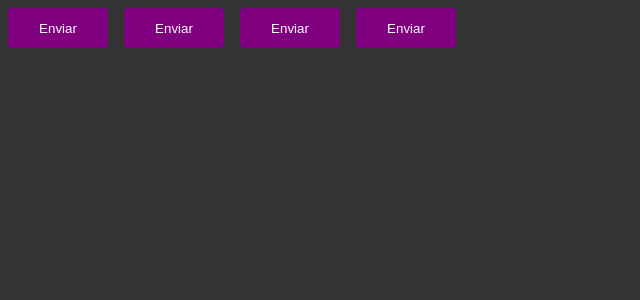
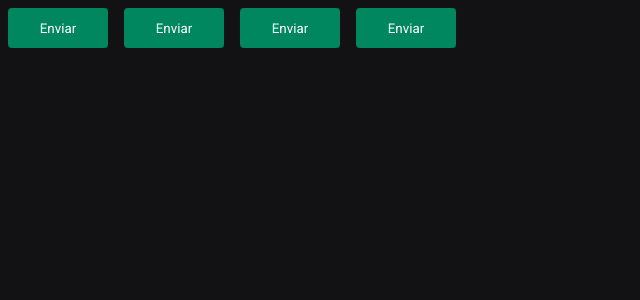
Before and after one commit to gabrielgamboa/ignite-timer, a React (Vite) app: page / in a window 1280 px wide. Shown: the top 300 px of the page, without its empty margins (0-640 px from the left). Built offline with nearby package versions, Linux system fonts and the light colour scheme.

Commit message:
feat: add eslint in project

```diff
--- a/index.html
+++ b/index.html
@@ -2,9 +2,14 @@
 <html lang="en">
   <head>
     <meta charset="UTF-8" />
+    <link rel="preconnect" href="https://fonts.googleapis.com">
+    <link rel="preconnect" href="https://fonts.gstatic.com" crossorigin>
     <link rel="icon" type="image/svg+xml" href="/vite.svg" />
     <meta name="viewport" content="width=device-width, initial-scale=1.0" />
     <title>Vite + React + TS</title>
+
+    <link href="https://fonts.googleapis.com/css2?family=Roboto+Mono:wght@700&family=Roboto:wght@400;700&display=swap" rel="stylesheet">
+
   </head>
   <body>
     <div id="root"></div>
--- a/package.json
+++ b/package.json
@@ -6,7 +6,8 @@
   "scripts": {
     "dev": "vite",
     "build": "tsc && vite build",
-    "preview": "vite preview"
+    "preview": "vite preview",
+    "lint": "eslint src --ext .ts,.tsx"
   },
   "dependencies": {
     "react": "^18.2.0",
@@ -14,10 +15,12 @@
     "styled-components": "^5.3.6"
   },
   "devDependencies": {
+    "@rocketseat/eslint-config": "^1.2.0",
     "@types/react": "^18.0.26",
     "@types/react-dom": "^18.0.9",
     "@types/styled-components": "^5.1.26",
     "@vitejs/plugin-react": "^3.0.0",
+    "eslint": "^8.33.0",
     "typescript": "^4.9.3",
     "vite": "^4.0.0"
   }
--- a/src/App.tsx
+++ b/src/App.tsx
@@ -1,18 +1,15 @@
-import { useState } from 'react'
 import { ThemeProvider } from 'styled-components'
 import { Button } from './components/Button'
 import { GlobalStyle } from './styles/global'
 import { defaultTheme } from './styles/themes/default'
 
 function App() {
-  const [count, setCount] = useState(0)
-
   return (
     <ThemeProvider theme={defaultTheme}>
-      <Button variant='primary'></Button>
-      <Button variant='secondary'></Button>
-      <Button variant='danger'></Button>
-      <Button variant='success'></Button>
+      <Button variant="primary"></Button>
+      <Button variant="secondary"></Button>
+      <Button variant="danger"></Button>
+      <Button variant="success"></Button>
       <GlobalStyle />
     </ThemeProvider>
   )
--- a/src/components/Button.styles.ts
+++ b/src/components/Button.styles.ts
@@ -1,28 +1,28 @@
-import styled from "styled-components";
+import styled from 'styled-components'
 
-export type ButtonVariant = "primary" | "secondary" | "danger" | "success";
+export type ButtonVariant = 'primary' | 'secondary' | 'danger' | 'success'
 
 interface ButtonContainerProps {
-  variant: ButtonVariant;
+  variant: ButtonVariant
 }
 
 const buttonVariants = {
-  primary: "purple",
-  secondary: "orange",
-  danger: "red",
-  success: "green",
-};
+  primary: 'purple',
+  secondary: 'orange',
+  danger: 'red',
+  success: 'green',
+}
 
 export const ButtonContainer = styled.button<ButtonContainerProps>`
   width: 100px;
   height: 40px;
   border-radius: 4px;
   border: 0;
-  background-color: ${(props) => props.theme.primary};
+  background-color: ${(props) => props.theme['green-500']};
   color: ${(props) => props.theme.white};
   margin: 0.5rem;
 
   /* ${(props) => {
-    return `background-color: ${buttonVariants[props.variant]}`;
+    return `background-color: ${buttonVariants[props.variant]}`
   }}; */
-`;
+`
--- a/src/components/Button.tsx
+++ b/src/components/Button.tsx
@@ -1,9 +1,9 @@
-import { ButtonContainer } from "./Button.styles";
+import { ButtonContainer } from './Button.styles'
 
 interface ButtonProps {
-  variant: string;
+  variant: string
 }
 
 export function Button({ variant }: ButtonProps) {
-  return <ButtonContainer variant={variant}>Enviar</ButtonContainer>;
+  return <ButtonContainer variant={variant}>Enviar</ButtonContainer>
 }
--- a/src/styles/global.ts
+++ b/src/styles/global.ts
@@ -1,4 +1,4 @@
-import { createGlobalStyle } from "styled-components";
+import { createGlobalStyle } from 'styled-components'
 
 export const GlobalStyle = createGlobalStyle`
   * {
@@ -7,8 +7,18 @@
     box-sizing: border-box;
   }
 
+  :focus {
+    outline: 0;
+    box-shadow: 0 0 0 2px ${(props) => props.theme['green-500']};
+  }
+
   body {
-    background: #333;
-    color: #fff;
+    background: ${(props) => props.theme['gray-900']};
+    color: ${(props) => props.theme['gray-300']};
   }
-`;
+
+  body, input, textarea, button {
+    font-family: 'Roboto', sans-serif;
+    font-weight: 400;
+  }
+`
--- a/src/styles/themes/default.ts
+++ b/src/styles/themes/default.ts
@@ -1,5 +1,21 @@
 export const defaultTheme = {
-  white: "#FFF",
-  primary: "purple",
-  secondary: "orange",
-};
+  white: '#FFF',
+
+  'gray-100': '#E1E1E6',
+  'gray-300': '#C4C4CC',
+  'gray-400': '#8D8D99',
+  'gray-500': '#7C7C8A',
+  'gray-600': '#323238',
+  'gray-700': '#29292E',
+  'gray-800': '#202024',
+  'gray-900': '#121214',
+
+  'green-300': '#00B37E',
+  'green-500': '#00875F',
+  'green-700': '#015F43',
+
+  'red-500': '#AB222E',
+  'red-700': '#7A1921',
+
+  'yellow-500': '#FBA94C',
+}
```
Also changed, not shown: src/@types/styled.d.ts (+4 -4 lines), .eslintrc.json (added), 1 other file (tests, documents, lock files or other folders).
